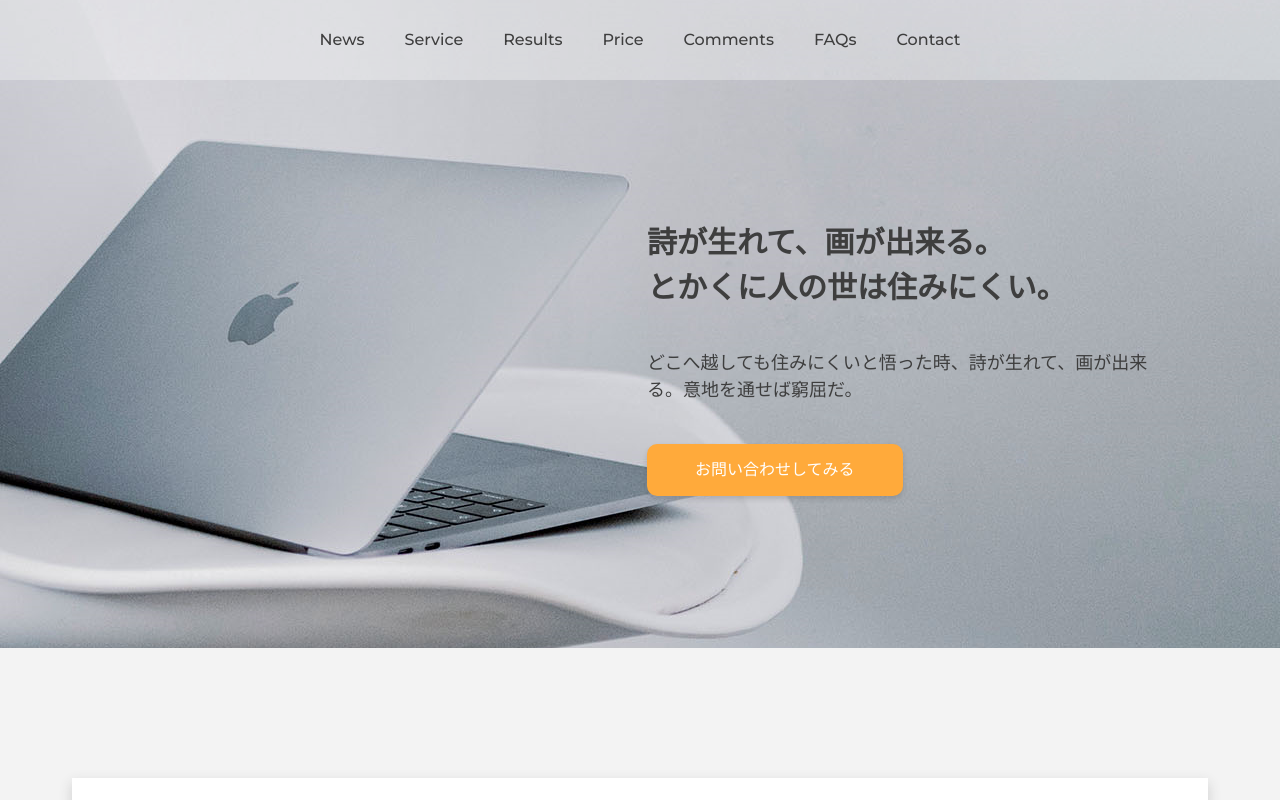
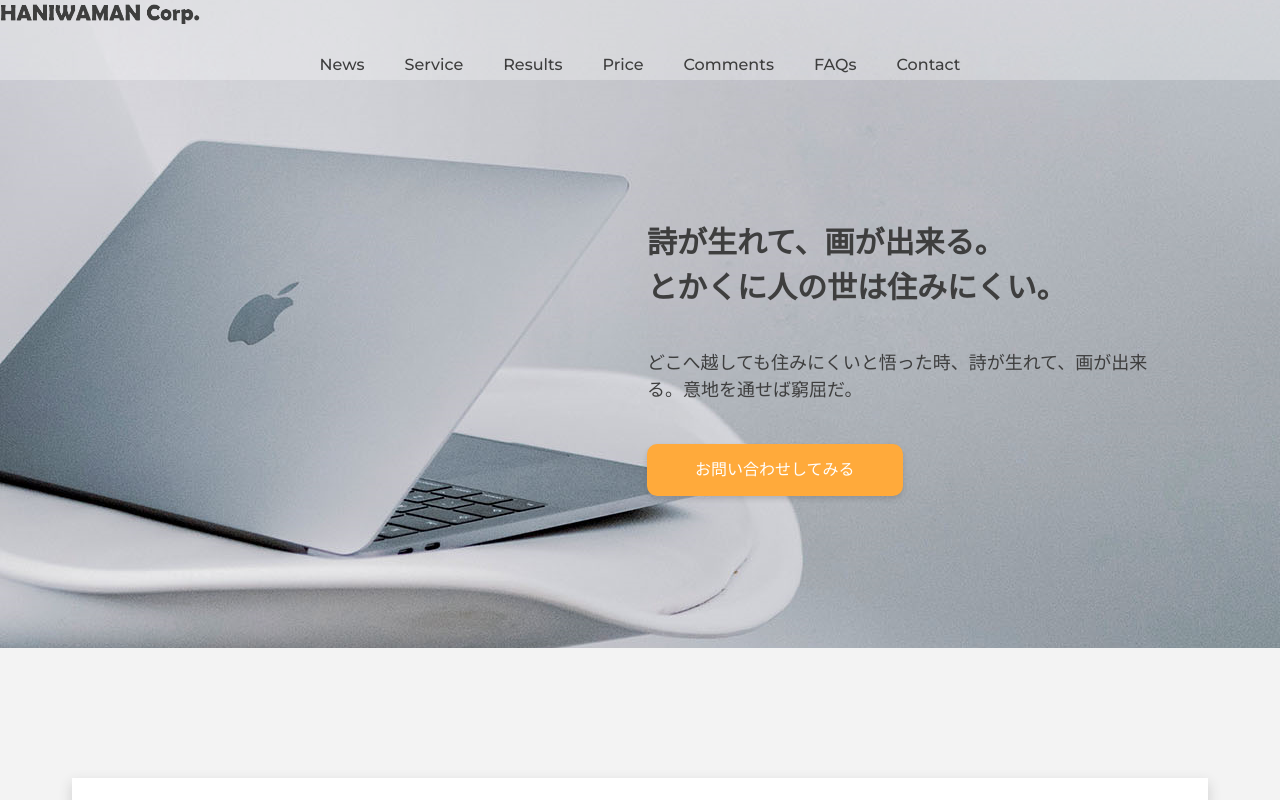
Before and after one commit to kanako-n/practice2, a website: page index.html in a window 1280 px wide. Shown: the top 800 px of the page. Drawn offline with nearby package versions, Linux system fonts and the light colour scheme.

Commit message:
ハンバーガー作成前

```diff
--- a/index.html
+++ b/index.html
@@ -12,9 +12,9 @@
 <body>
     <div class="main">
         <header class="header">
-            <!-- <div id="mobile-head">
+            <div id="mobile-head">
                 <h1 class="logo">
-                    <img src="./assets/img/logo.png" srcset="./assets/img/logo.png 1x, ./assets/img/logo@2x.png 2x" alt="HANIWAMAN Corp.">
+                    <img src="./img/logo.png" alt="HANIWAMAN Corp.">
                 </h1>
                 <div id="nav-toggle">
                     <div>
@@ -23,7 +23,7 @@
                         <span></span>
                     </div>
                 </div>
-            </div> -->
+            </div>
             <ul class="header-nav">
                 <li class="header-nav__item"><a href="#news">News</a></li>
                 <li class="header-nav__item"><a href="#service">Service</a></li>
--- a/js/script.js
+++ b/js/script.js
@@ -1,3 +1,8 @@
+/*ハンバーガー
+  ------------------------------------------------*/
+
+
+
 /*スムーススクロール
   ------------------------------------------------*/
   $(function(){
--- a/sass/_access.scss
+++ b/sass/_access.scss
@@ -68,6 +68,7 @@
             margin: 0;
             box-shadow: 0px 0px 10px #3E3E3E33;
             width: 100%;
+            height: 241px;
         }
         .btn-sp {
             display: block;
```
Also changed, not shown: css/style.css, img/logo.png (added).
